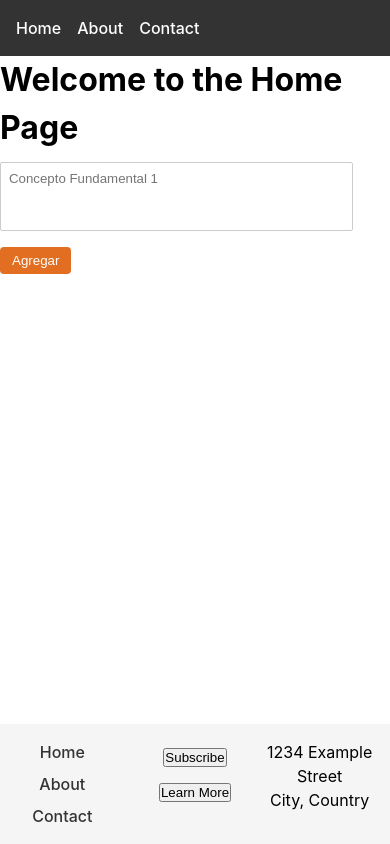
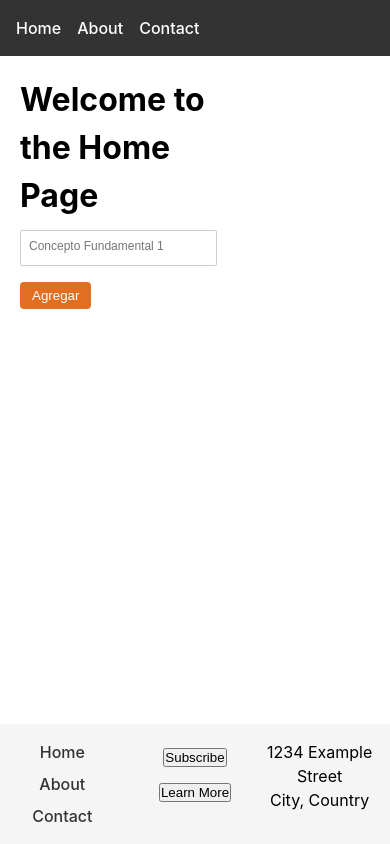
Before and after one commit to repositoryGamesUNAL/repositorioJuegos, a React (Vite) app in the folder games-repository-frontend/: page / in a window 390 px wide. Built offline with nearby package versions, Linux system fonts and the light colour scheme.

Commit message:
fix: Arreglar espacio sobrante

```diff
--- a/games-repository-frontend/src/Components/molecules/inputList/inputList.module.scss
+++ b/games-repository-frontend/src/Components/molecules/inputList/inputList.module.scss
@@ -35,6 +35,7 @@ $orange: colors.$orange;
     display: flex;
     flex-wrap: wrap;
     column-gap: 16px;
+
   }
 
   .inputItem {
@@ -45,12 +46,12 @@ $orange: colors.$orange;
 
     &--column {
       flex: 1 1 13.5rem;
-      min-width: calc(33.33% - 16px);
+      min-width: calc(33.8% - 16px);
       max-width: 13.5rem;
 
       @media (max-width: 1135px) {
         flex: 1 1 13.5rem;
-        min-width: calc(50% - 16px);
+        min-width: calc(51% - 16px);
         max-width: 13.5rem;
       }
 
--- a/games-repository-frontend/src/Components/pages/Home.tsx
+++ b/games-repository-frontend/src/Components/pages/Home.tsx
@@ -3,9 +3,10 @@ import InputList from '../molecules/inputList/inputList';
 
 const Home: React.FC = () => {
     return (
-		<div>
+		<div style={{ padding: '20px', width: '70%' }}>
 			<h1>Welcome to the Home Page</h1>
 			<InputList
+				layout='column'
 				placeholder='Concepto Fundamental'
 			/>
 		</div>
```
